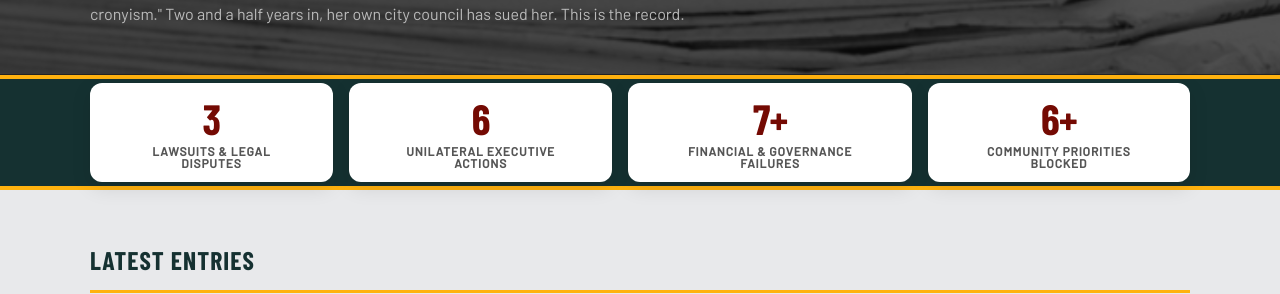
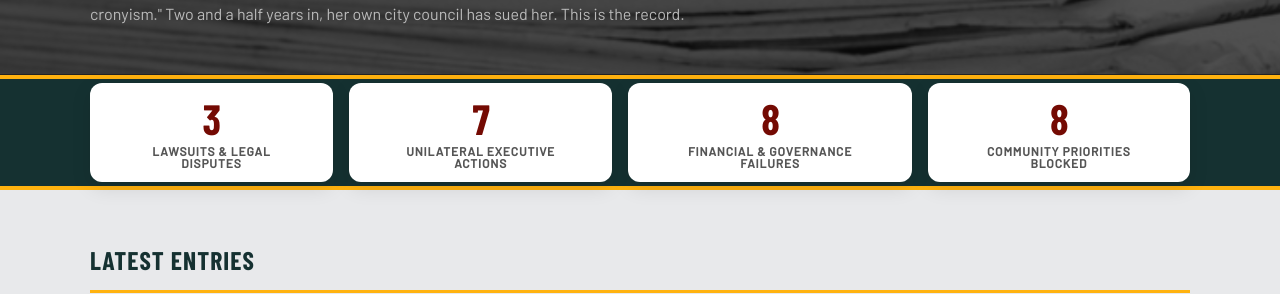
Before and after one commit to MdevitSEC/the-mantello-record, a Jekyll site: the page built from index.html, in a window 1280 px wide. Shown: the part 315-609 px from the top of the page. Built offline with Jekyll 4.4.1, drawn with Linux system fonts in a browser that asks for light colours; some web fonts are replaced.

Commit message:
Recount homepage stats against the Record: 3, 7, 8, 8
Co-Authored-By: Claude Opus 5.5 <noreply@anthropic.com>

```diff
--- a/_layouts/home.html
+++ b/_layouts/home.html
@@ -11,15 +11,15 @@ layout: default
       <span class="stat-label">Lawsuits &amp; Legal Disputes</span>
     </div>
     <div class="stat">
-      <span class="stat-number">6</span>
+      <span class="stat-number">7</span>
       <span class="stat-label">Unilateral Executive Actions</span>
     </div>
     <div class="stat">
-      <span class="stat-number">7+</span>
+      <span class="stat-number">8</span>
       <span class="stat-label">Financial &amp; Governance Failures</span>
     </div>
     <div class="stat">
-      <span class="stat-number">6+</span>
+      <span class="stat-number">8</span>
       <span class="stat-label">Community Priorities Blocked</span>
     </div>
   </div>
```
